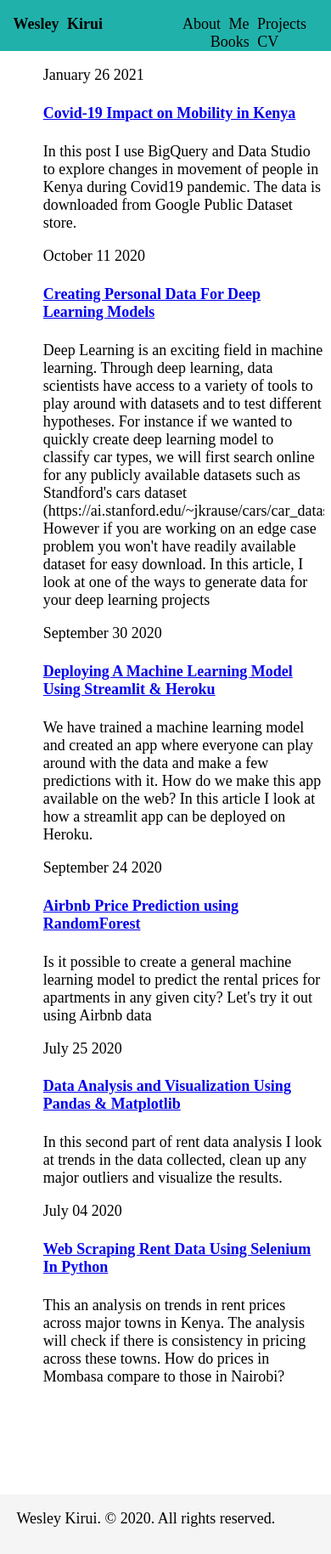
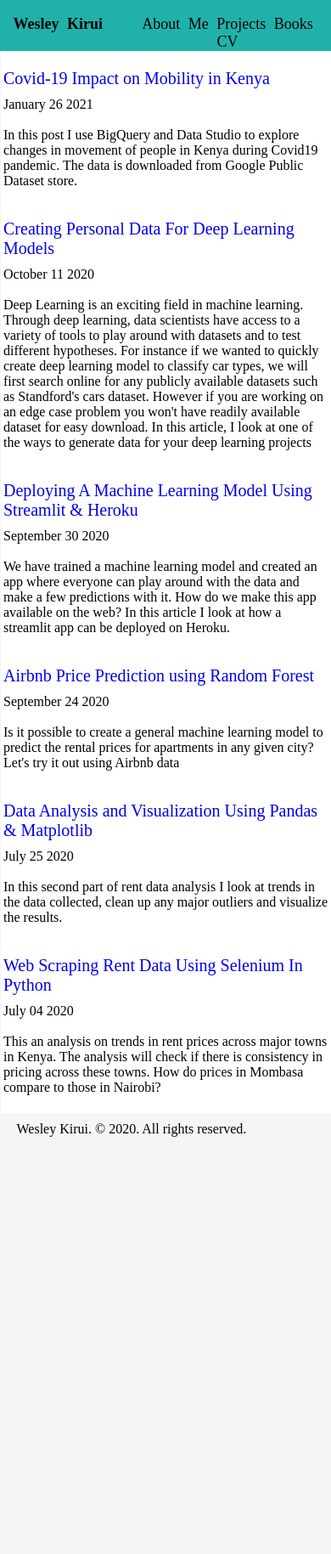
Before and after one commit to wkirui/wkirui.github.io, a Jekyll site: the page built from index.html, in a window 390 px wide. Shown: the whole page at 85% size. Built offline with Jekyll 4.4.1, drawn with Linux system fonts in a browser that asks for light colours; nearby versions of some CDN libraries; after the commit the page ends 1350 px from its top, so only the background shows below that.

Commit message:
formatting updates

````diff
--- a/_posts/2020-09-24-Airbnb Price Prediction with RandomForest.md
+++ b/_posts/2020-09-24-Airbnb Price Prediction with RandomForest.md
@@ -1,6 +1,6 @@
 ---
 layout : default
-title : 'Airbnb Price Prediction using RandomForest'
+title : 'Airbnb Price Prediction using Random Forest'
 date : '2020-09-24 10:10:00 +0300'
 categories: posts
 excerpt: Is it possible to create a general machine learning model to predict the rental prices for apartments in any given city? Let's try it out using Airbnb data
--- a/_posts/2020-10-11-Creating Personal Data For Deep Learning Models.md
+++ b/_posts/2020-10-11-Creating Personal Data For Deep Learning Models.md
@@ -3,7 +3,7 @@ layout : default
 title : 'Creating Personal Data For Deep Learning Models'
 date : '2020-10-11 16:00:00 +0300'
 categories: posts
-excerpt: Deep Learning is an exciting field in machine learning. Through deep learning, data scientists have access to a variety of tools to play around with datasets and to test different hypotheses. For instance if we wanted to quickly create  deep learning model to classify car types, we will first search online for any publicly available datasets such as Standford's cars dataset (https://ai.stanford.edu/~jkrause/cars/car_dataset.html). However if you are working on an edge case problem you won't have readily available dataset for easy download. In this article, I look at one of the ways to generate data for your deep learning projects
+excerpt: Deep Learning is an exciting field in machine learning. Through deep learning, data scientists have access to a variety of tools to play around with datasets and to test different hypotheses. For instance if we wanted to quickly create  deep learning model to classify car types, we will first search online for any publicly available datasets such as Standford's cars dataset. However if you are working on an edge case problem you won't have readily available dataset for easy download. In this article, I look at one of the ways to generate data for your deep learning projects
 ---
 # <center>Creating Personal Data for Deep Learning</center>
 
@@ -34,7 +34,9 @@ We search for **maize farming in Kenya** as shown here
 Then we scroll down the browser window until we have a good number of images to play around with. In order to download the images, right click on the browser and select inspect or command+option+I in Mac if using chrome. Then copy and paste the following code in the console and press enter.
 
 ```javascript
-urls=Array.from(document.querySelectorAll('.rg_i')).map(el=> el.hasAttribute('data-src')?el.getAttribute('data-src'):el.getAttribute('data-iurl'));
+urls=Array.from(document.querySelectorAll('.rg_i')).map(el=>
+    el.hasAttribute('data-src')?
+    el.getAttribute('data-src'):el.getAttribute('data-iurl'));
 window.open('data:text/csv;charset=utf-8,' + escape(urls.join('\n')));
 ```
 This will create a csv file with urls for the loaded images in a pop up window. Please note you might have to disable adblock for the download to work. Then repeat the same process for beans farming.
@@ -47,7 +49,9 @@ We can now train our deep learning model using fastai's learner library which pr
 
 The following code shows how we train our convolutional neural network (cnn) using fastai.
 <script src="https://gist.github.com/wkirui/35827917bbdd24f86b59bd8ede002d7d.js"></script>
+<br>
 Running the code above, we get a model accuacy of 72% as shown below
+<br>
 ![](/assets/img/crop_model_results_v1.png "crop model v1")
 
 Our model accuracy of 72% is probably not strong enough to convince management that we have a good handle on detecting fraud cases on the farms.
@@ -63,7 +67,8 @@ Our low accuracy could be because some of the images we downloaded did not belon
 
 As shown below, it's quite difficult to determine if the farm contains beans.
 ![](/assets/img/images_to_clean.png "poorly labeled images")
-
+<br>
+<br>
 Lucky for us, fastai has a nice [image cleaner](https://fastai1.fast.ai/widgets.image_cleaner.html) that we can use to delete those images that our model wasn't sure about.
 <script src="https://gist.github.com/wkirui/f04387342963bffe0d5603d8032ba433.js"></script>
 
--- a/assets/css/style.css
+++ b/assets/css/style.css
@@ -2,9 +2,10 @@ body {
     background-color: white;
     font-family: 'Times New Roman', Times, serif;
     font-size: large;
-    padding-top: 60px;
+    padding-top: 45px;
     margin: 0;
     height: 100%;
+    background-color: whitesmoke;
     /* min-width: 980px; */
     /* min-width: 80vw; */
     /* text-align: justify; */
@@ -25,13 +26,19 @@ body {
     margin-bottom: 60px;
     overflow: hidden;
     min-height: 100vh;
+    font-size: 16px;
 }
 
+#post-title{
+    font-size: 20px !important;
+    margin-bottom: 10px;
+    padding-top: 20px;
+}
 p {
     color: black;
-    font-size: large;
+    font-size: 16px;
+    margin: 0px;
 }
-
 h1 {
     color: black;
     font-size: medium;
@@ -101,6 +108,8 @@ section {
     padding-left: 10px;
     padding-right: 10px;
     padding-bottom: 60px;
+    /* padding-top: 5px; */
+    margin-top: 5px;
     /* padding-left: 20px;
     padding-right: 20px;
     padding-bottom: 20px;
@@ -153,7 +162,7 @@ ion-icon {
     color:lightseagreen;
 }
 
-@media screen and (max-width: 600px) {
+@media screen and (max-width: 800px) {
     html{
         overflow-x: hidden;
         height: 100%;
@@ -161,6 +170,7 @@ ion-icon {
     body{
         height: 100%;
         position: relative;
+        background-color: whitesmoke;
     }
 
     #page-container {
@@ -168,20 +178,33 @@ ion-icon {
         position: relative;
         display: block;
         overflow: hidden;
-        /* padding-bottom: 60px; */
 
     }
 
     #content-wrap {
         position: relative;
-        padding-bottom: 60px;
+        padding-bottom: 5px;
+        padding-left: 1px;
+        padding-right: 1px;
         display: block;
-        /* overflow: hidden; */
-        margin-left: 2vw;
-        margin-right: 2vw;
-        min-height: 100vh;
-        /* min-width: 100vw; */
-        /* margin-bottom: 60px; */
+        margin-left: 0px;
+        margin-right: 0px;
+        height: 100%;
+        margin-bottom: 20px;
+    }
+    p {
+        color: black;
+        font-size: 16px;
+        margin: 0px;
+    }
+    #post-title{
+        font-size: 20px;
+        margin-bottom: 10px;
+        padding-top: 20px;
+    }
+    ul{
+        padding-left: 2px;
+        padding-right: 2px;
     }
     #nav-bar.responsive {
         position: relative;
@@ -199,12 +222,13 @@ ion-icon {
     section {
         position: relative;
         display: block;
-        margin-left: 2px;
-        margin-right: 2px;
-        width: 95vw;
+        /* margin-left: 1px;
+        margin-right: 2px; */
+        margin-top: 5px;
+        width: 100vw;
         padding-left: 1px;
         padding-right: 1px;
-        padding-bottom: 60px;
+        padding-bottom: 20px;
     }
     img {
         width: auto ;
@@ -214,11 +238,13 @@ ion-icon {
     #footer {
         position: absolute;
         bottom: 0;
-        width: 95vw;
-        height: 60px;
+        width: 100vw;
+        height: 20px;
+        padding-top: 10px;
         clear: both;
         background-color: whitesmoke;
         /* padding-bottom: 10px; */
         padding-left: 5vw;
+        padding-right: 5vw;
     }
 }
--- a/index.html
+++ b/index.html
@@ -1,13 +1,15 @@
 ---
-
 ---
 
 <!DOCTYPE html>
 <html lang="en">
-
   <head>
-    <meta charset="utf-8" name="viewport" content="width=device-width, initial-scale=1.0">
-    <link rel="stylesheet" href="/assets/css/style.css">
+    <meta
+      charset="utf-8"
+      name="viewport"
+      content="width=device-width, initial-scale=1.0"
+    />
+    <link rel="stylesheet" href="/assets/css/style.css" />
     <script src="https://ajax.googleapis.com/ajax/libs/jquery/1.10.2/jquery.min.js"></script>
     <title>{{ site.title }}</title>
   </head>
@@ -19,18 +21,21 @@
         <section>
           {% for post in site.categories.posts limit: 10 %}
           <ul>
-                    {{ post.date | date: "%B %d %Y"  }}
-                    <a href="{{post.url}}">
-                        <h4>{{ post.title }}</h4>
+            <div id="post-title-wrap">
+              <p id="post-title">
+                <a href="{{post.url}}" style="text-decoration: none">
+                  {{ post.title }}
                 </a>
+              </p>
+              <p>{{ post.date | date: "%B %d %Y" }}</p>
+              <br>
+            </div>
             {{ post.excerpt }}
           </ul>
           {% endfor %}
         </section>
       </div>
       {% include footer.html %}
-
     </div>
   </body>
-
 </html>
````
Also changed, not shown: _posts/2020-07-25-Data Analysis and Visualization Using Pandas & Matplotlib.md (+0 -4 lines), _posts/2021-01-26-Covid-19 Impact on Mobility.md (+4 -1 lines), 1 other file. Lines whose indentation alone changed are shown as unchanged.
